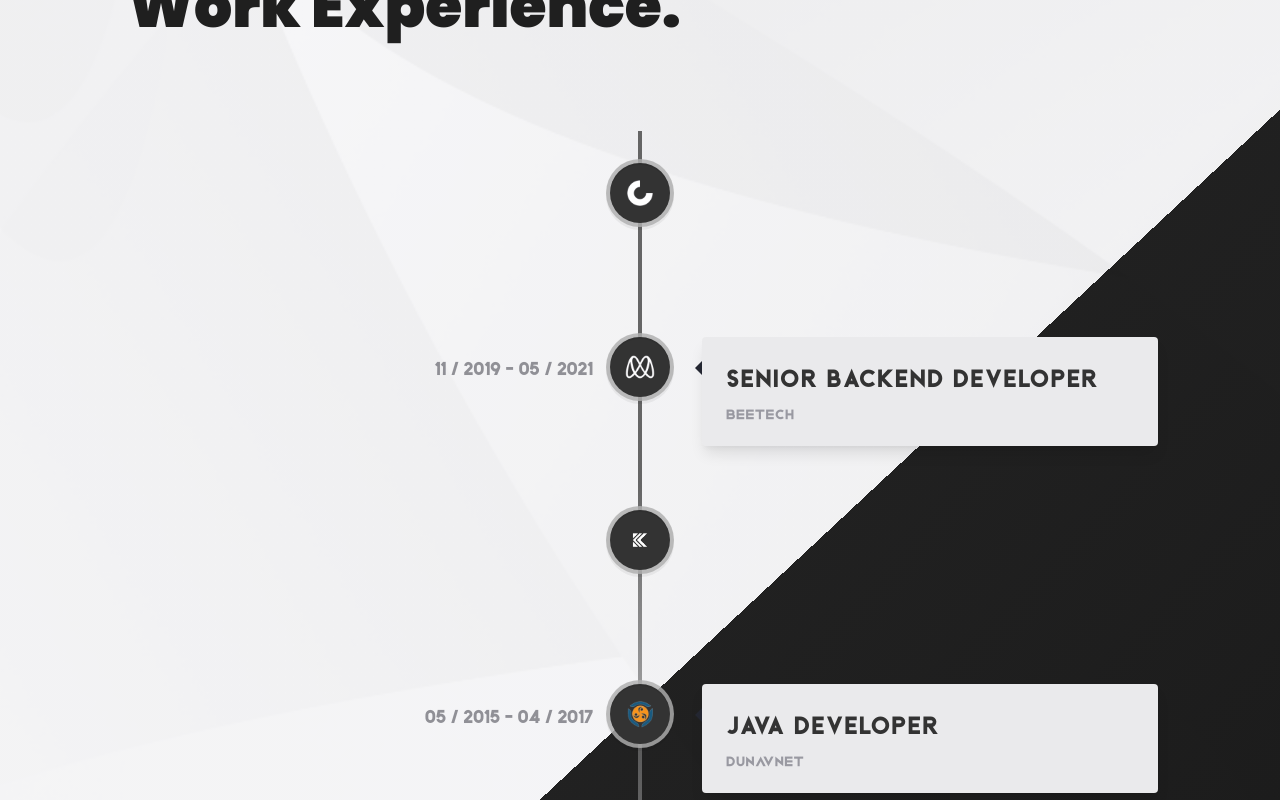
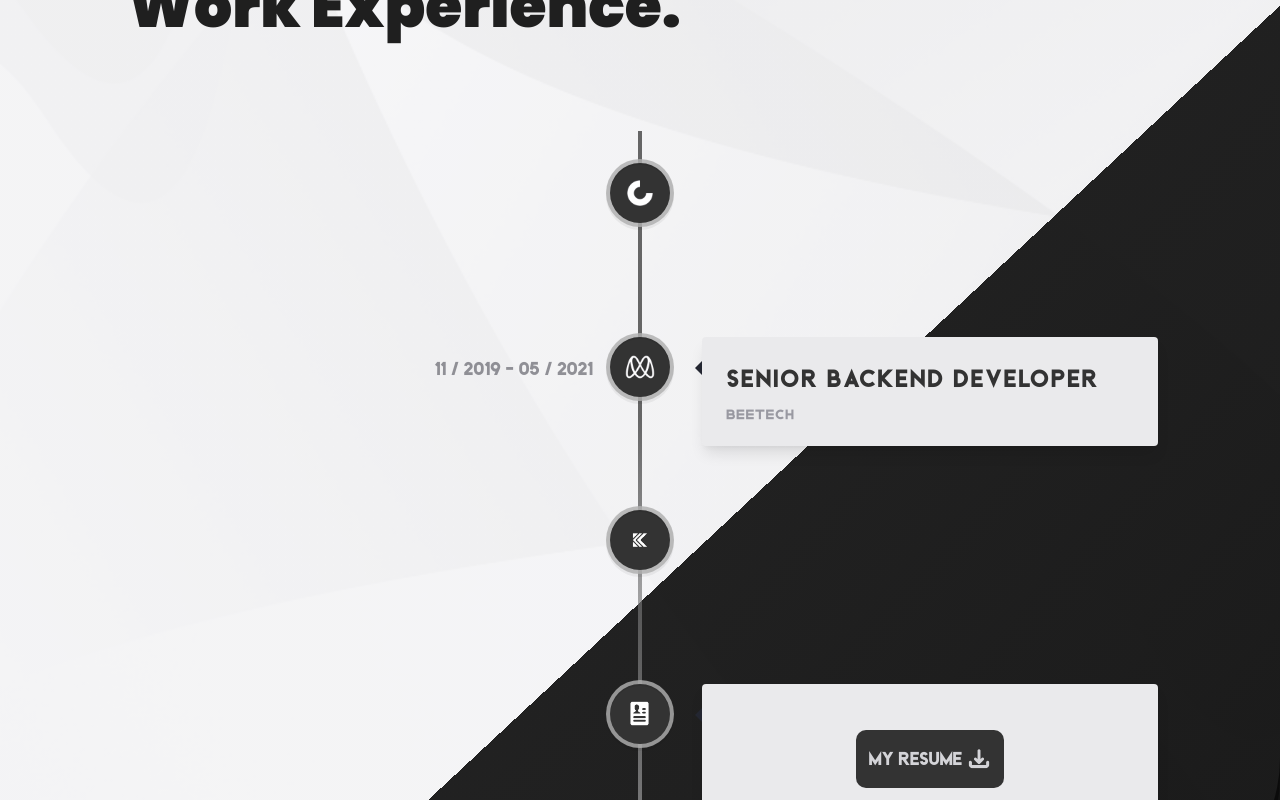
Before and after one commit to DragonKnight0522/portfolio, a React (Vite) app: page / in a window 1280 px wide. Shown: the part 2500-3300 px from the top of the page. Built offline with nearby package versions, Linux system fonts and the light colour scheme.

Commit message:
Update index.js

```diff
--- a/src/constants/index.js
+++ b/src/constants/index.js
@@ -155,19 +155,12 @@ const experiences = [
 		date: "11 / 2019 - 05 / 2021",
 	},
 	{
-		title: "Senior Frontend Developer",
-		company_name: "Bloxico",
+		title: "Frontend Developer",
+		company_name: "SmartLinks",
 		icon: kelhel,
 		iconBg: "#333333",
 		date: "05 / 2017 - 10 / 2019",
-	},
-	{
-		title: "Java Developer",
-		company_name: "DunavNET",
-		icon: dcc,
-		iconBg: "#333333",
-		date: "05 / 2015 - 04 / 2017",
-	},
+	}
 ];
 
 const projects = [
```
